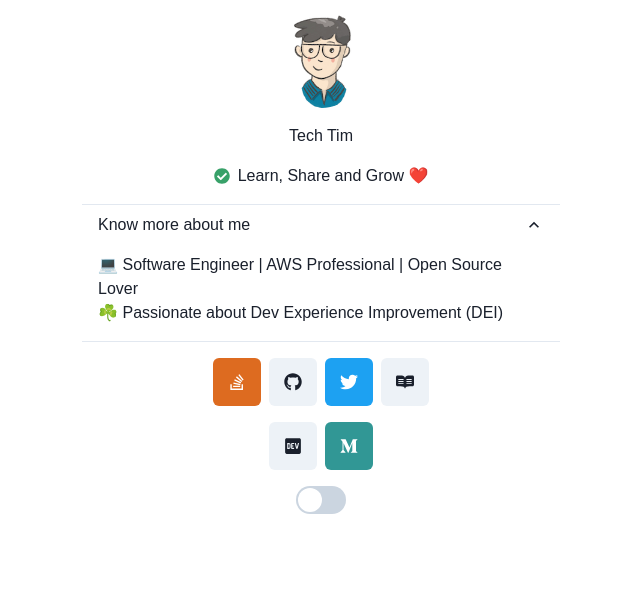
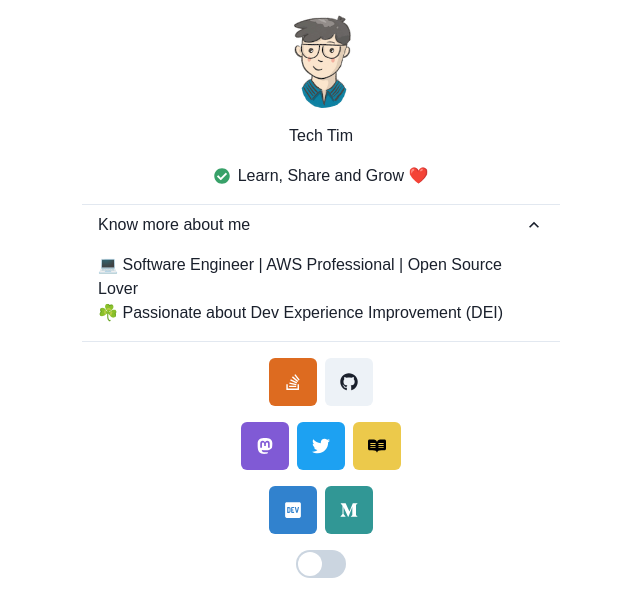
Before and after one commit to tim-hub/techtim-astro-bento-portfolio, a Next.js app: page / in a window 1280 px wide. Shown: the top 616 px of the page, without its empty margins (319-959 px from the left). Built offline with nearby package versions, Linux system fonts and the light colour scheme.

Commit message:
add mastodon and update color

```diff
--- a/components/ui/Intro.tsx
+++ b/components/ui/Intro.tsx
@@ -25,7 +25,7 @@ import {
   FaTwitter,
   FaDev,
   FaReadme,
-  FaMediumM
+  FaMediumM, FaMastodon
 } from 'react-icons/fa';
 import { IIntroContext } from '../../state/SiteContext';
 
@@ -40,6 +40,7 @@ export const Intro = (
     avatarUrl,
     title,
     twitterId,
+    mastodonId,
     bios,
     stackOverflowId,
     githubId,
@@ -107,14 +108,28 @@ export const Intro = (
             githubId && <NextLink href={`https://github.com/${githubId}`} passHref>
               <Link target="_blank" rel="noopener">
                 <Tooltip hasArrow label='Github'>
-                  <IconButton size="lg" aria-label='github' icon={<FaGithub/>}>
+                  <IconButton size="lg" colorScheme='gray' aria-label='github' icon={<FaGithub/>}>
                     Github
                   </IconButton>
                 </Tooltip>
               </Link>
             </NextLink>
           }
-
+        </HStack>
+      </Flex>
+      <Flex>
+        <HStack>
+          {
+            mastodonId && <NextLink href={`https://awscommunity.social/${mastodonId}`} rel="me" passHref>
+              <Link target="_blank" rel="nooppener">
+                <Tooltip hasArrow label='AWS Community Mastodon'>
+                  <IconButton size="lg" colorScheme='purple' aria-label='mastodon' icon={<FaMastodon/>}>
+                    Mastodon
+                  </IconButton>
+                </Tooltip>
+              </Link>
+            </NextLink>
+          }
           {
             twitterId && <NextLink href={`https://twitter.com/${twitterId}`} passHref>
               <Link target="_blank" rel="noopener">
@@ -130,7 +145,7 @@ export const Intro = (
             twitterId && <NextLink href={`https://threadreaderapp.com/user/${twitterId}`} passHref>
               <Link target="_blank" rel="noopener">
                 <Tooltip hasArrow label='Thread Reader'>
-                  <IconButton size="lg" colorScheme={'gray'} aria-label='thread-reader' icon={<FaReadme/>}>
+                  <IconButton size="lg" colorScheme={'yellow'} aria-label='thread-reader' icon={<FaReadme/>}>
                     Thread Reader
                   </IconButton>
                 </Tooltip>
@@ -145,7 +160,7 @@ export const Intro = (
             devToId && <NextLink href={`https://dev.to/${devToId}`} passHref>
               <Link target="_blank" rel="noopener">
                 <Tooltip hasArrow label='Dev.to'>
-                  <IconButton size="lg" colorScheme={'gray'} aria-label='dev.to' icon={<FaDev/>}>
+                  <IconButton size="lg" colorScheme={'blue'} aria-label='dev.to' icon={<FaDev/>}>
                     Dev.to
                   </IconButton>
                 </Tooltip>
--- a/state/SiteContext.ts
+++ b/state/SiteContext.ts
@@ -5,6 +5,7 @@ export interface IIntroContext {
   avatarUrl: string
   title: string
   twitterId: string
+  mastodonId: string
   stackOverflowId?: string
   githubId?: string
   devToId?: string
@@ -16,6 +17,7 @@ export const INTRO: IIntroContext = {
   avatarUrl: '/techtim42.png',
   title: SITE_NAME,
   twitterId: 'TechTim42',
+  mastodonId: 'techtim',
   stackOverflowId: '5249708/tim',
   githubId: 'tim-hub',
   devToId: 'timhub',
```
